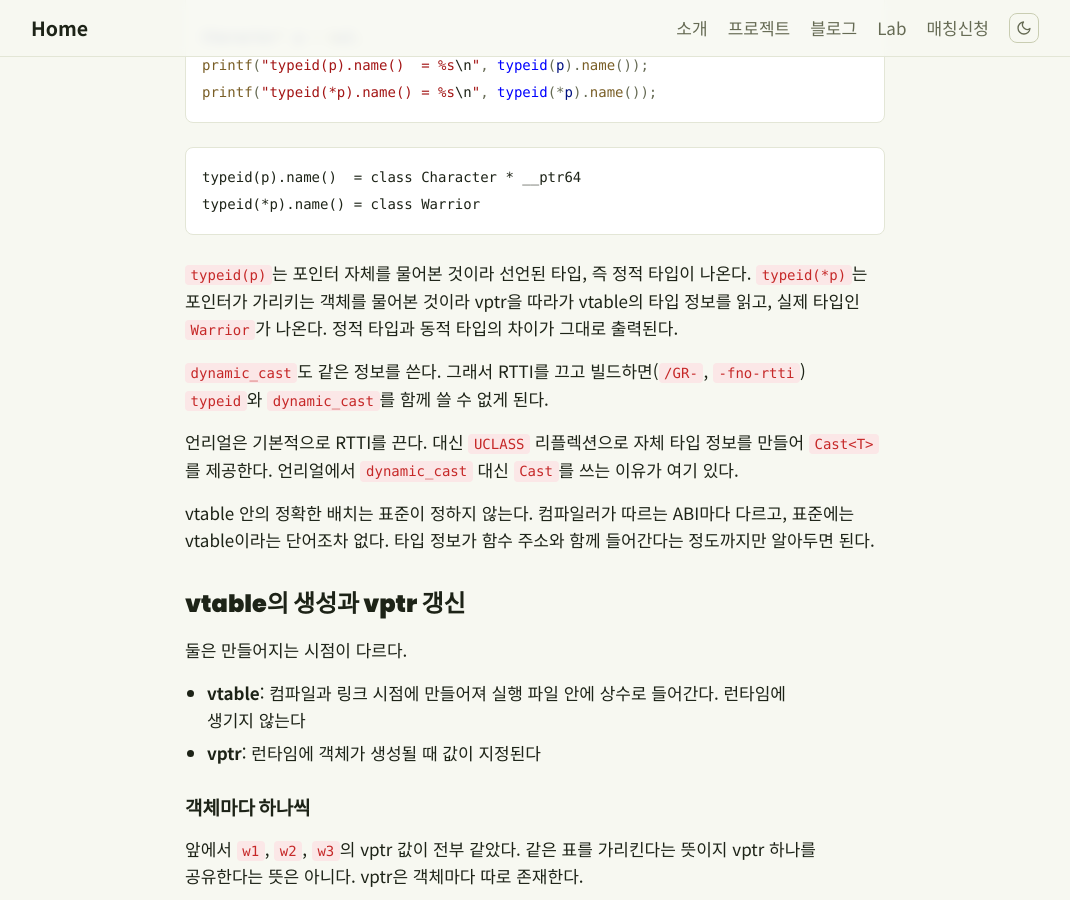
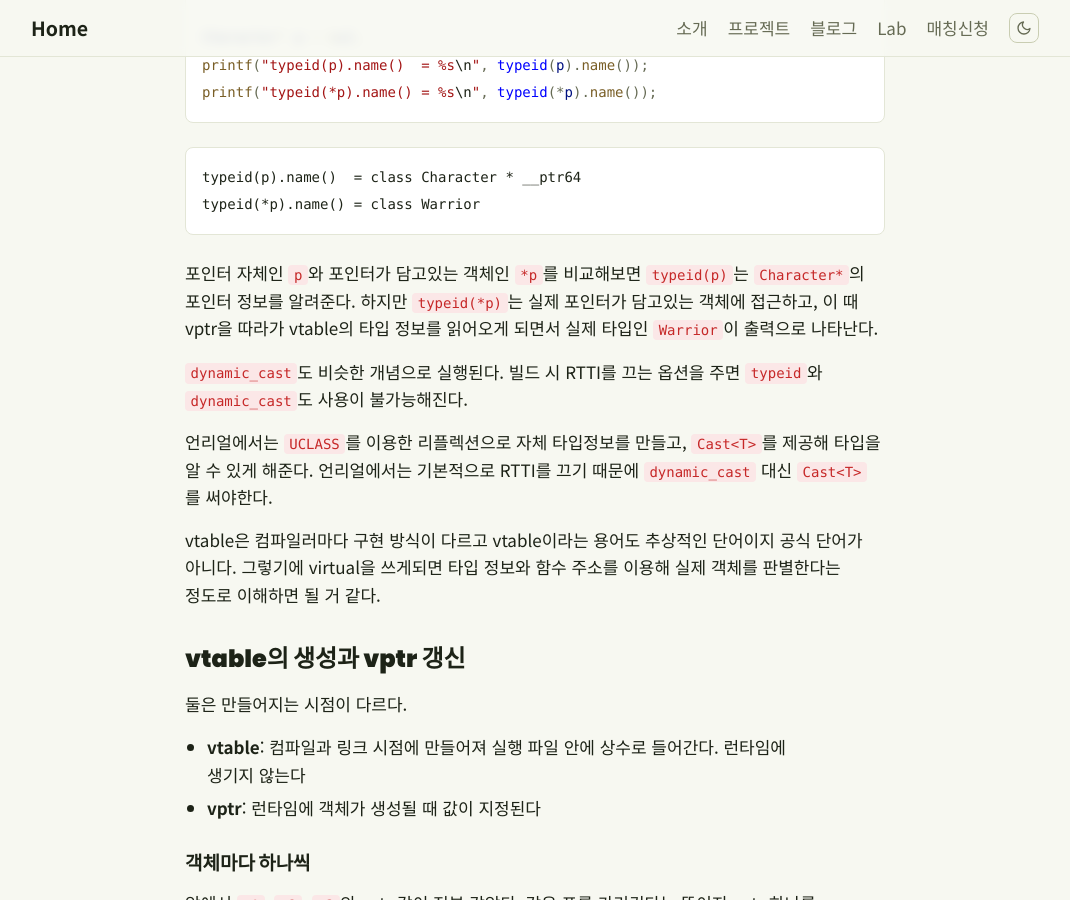
Before and after one commit to skamo3/skamo3.github.io, a Jekyll site: the page built from _posts/2026-08-11-cpp-virtual-vptr-vtable.md, in a window 1280 px wide and 900 px high, scrolled down 2650 px. Shown: the whole window, without its empty margins (105-1175 px from the left). Built offline with Jekyll 4.4.1, drawn with Linux system fonts in a browser that asks for light colours.

Commit message:
타입 정보 섹션 설명 문단 교체
typeid/dynamic_cast/언리얼 Cast/vtable 구현 차이 네 문단을
사용자 작성 문장으로 교체

Co-Authored-By: Claude Opus 5 <noreply@anthropic.com>

````diff
--- a/_posts/2026-08-11-cpp-virtual-vptr-vtable.md
+++ b/_posts/2026-08-11-cpp-virtual-vptr-vtable.md
@@ -162,13 +162,13 @@ typeid(p).name()  = class Character * __ptr64
 typeid(*p).name() = class Warrior
 ```
 
-`typeid(p)`는 포인터 자체를 물어본 것이라 선언된 타입, 즉 정적 타입이 나온다. `typeid(*p)`는 포인터가 가리키는 객체를 물어본 것이라 vptr을 따라가 vtable의 타입 정보를 읽고, 실제 타입인 `Warrior`가 나온다. 정적 타입과 동적 타입의 차이가 그대로 출력된다.
+포인터 자체인 `p`와 포인터가 담고있는 객체인 `*p`를 비교해보면 `typeid(p)`는 `Character*`의 포인터 정보를 알려준다. 하지만 `typeid(*p)`는 실제 포인터가 담고있는 객체에 접근하고, 이 때 vptr을 따라가 vtable의 타입 정보를 읽어오게 되면서 실제 타입인 `Warrior`이 출력으로 나타난다.
 
-`dynamic_cast`도 같은 정보를 쓴다. 그래서 RTTI를 끄고 빌드하면(`/GR-`, `-fno-rtti`) `typeid`와 `dynamic_cast`를 함께 쓸 수 없게 된다.
+`dynamic_cast`도 비슷한 개념으로 실행된다. 빌드 시 RTTI를 끄는 옵션을 주면 `typeid`와 `dynamic_cast`도 사용이 불가능해진다.
 
-언리얼은 기본적으로 RTTI를 끈다. 대신 `UCLASS` 리플렉션으로 자체 타입 정보를 만들어 `Cast<T>`를 제공한다. 언리얼에서 `dynamic_cast` 대신 `Cast`를 쓰는 이유가 여기 있다.
+언리얼에서는 `UCLASS`를 이용한 리플렉션으로 자체 타입정보를 만들고, `Cast<T>`를 제공해 타입을 알 수 있게 해준다. 언리얼에서는 기본적으로 RTTI를 끄기 때문에 `dynamic_cast` 대신 `Cast<T>`를 써야한다.
 
-vtable 안의 정확한 배치는 표준이 정하지 않는다. 컴파일러가 따르는 ABI마다 다르고, 표준에는 vtable이라는 단어조차 없다. 타입 정보가 함수 주소와 함께 들어간다는 정도까지만 알아두면 된다.
+vtable은 컴파일러마다 구현 방식이 다르고 vtable이라는 용어도 추상적인 단어이지 공식 단어가 아니다. 그렇기에 virtual을 쓰게되면 타입 정보와 함수 주소를 이용해 실제 객체를 판별한다는 정도로 이해하면 될 거 같다.
 
 ## vtable의 생성과 vptr 갱신
 
````
